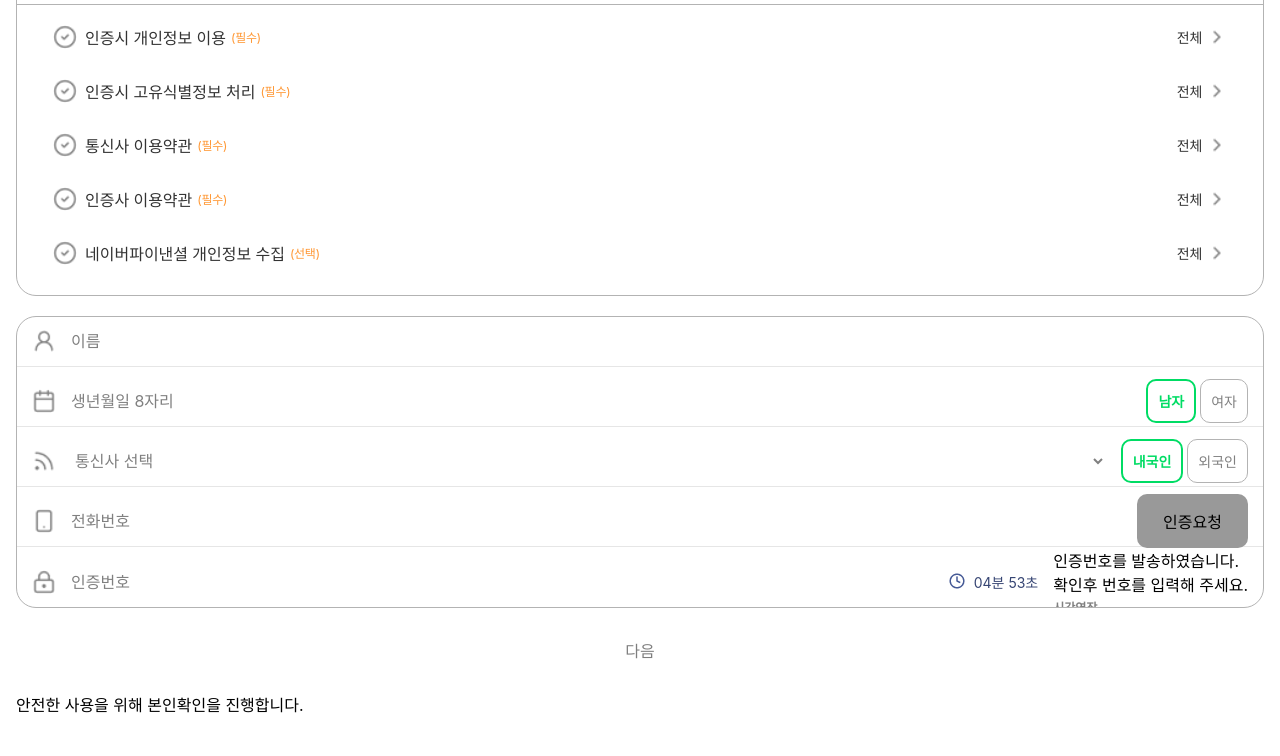
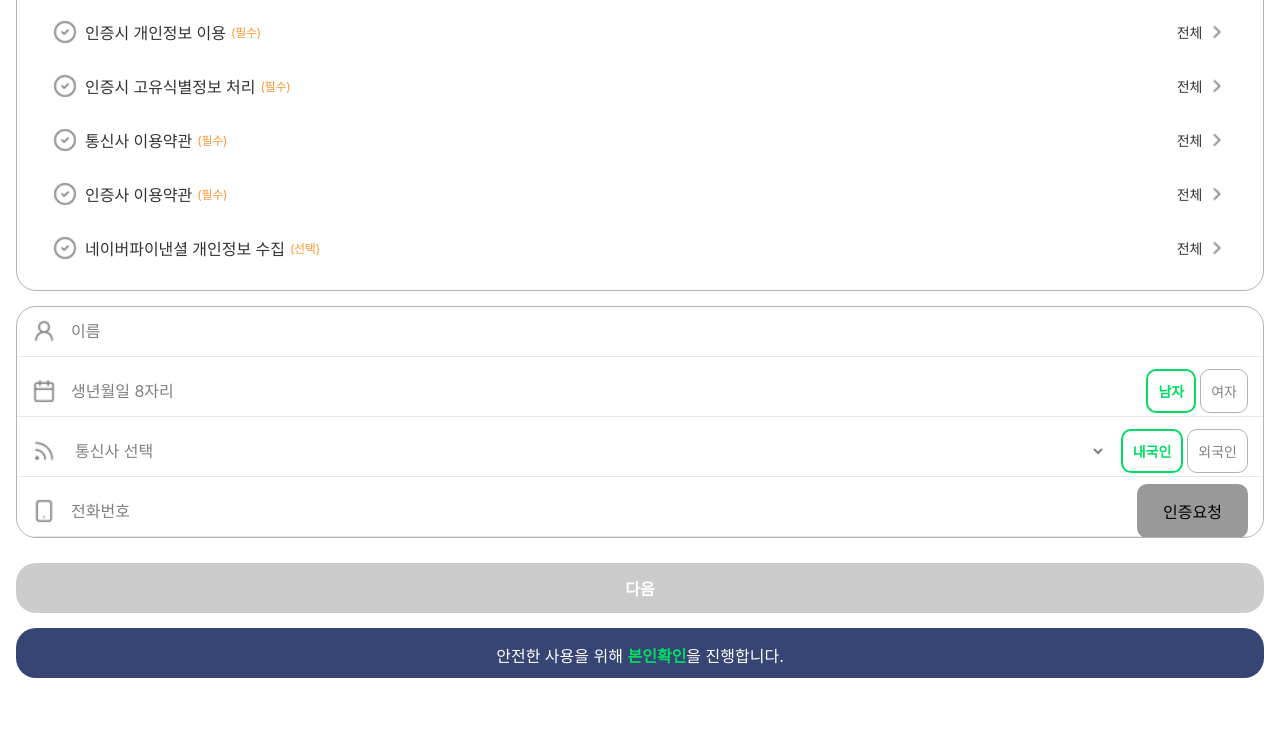
Before and after one commit to yujj9705/naver-webtoon, a plain HTML site: page signup.html in a window 1280 px wide. Shown: the part 205-961 px from the top of the page. After the commit the page ends 923 px from the top, so only its background shows below. Drawn offline with Linux system fonts and the light colour scheme; a web font is replaced by a local one.

Commit message:
design:회원가입 사이트 수정

```diff
--- a/css/signup.css
+++ b/css/signup.css
@@ -35,7 +35,7 @@
   padding: 20px 16px 40px;
   display: flex;
   flex-direction: column;
-  gap: 20px;
+  gap: 15px;
 }
 
 .naver-title {
@@ -63,6 +63,7 @@
   color: var(--black);
   text-align: center;
   line-height: 1.4;
+  margin-bottom: 5px;
 }
 
 /* 약관 */
@@ -162,6 +163,7 @@
   border: 1px solid var(--gray-300);
   border-radius: 20px;
   overflow: hidden;
+  margin-bottom: 10px;
 }
 
 .input-row {
@@ -279,3 +281,44 @@
   flex-shrink: 0;
   white-space: nowrap;
 }
+
+/* 다음 버튼 */
+.next-btn {
+  width: 100%;
+  height: 50px;
+  border: none;
+  border-radius: 20px;
+  font-size: 16px;
+  font-weight: 700;
+  cursor: pointer;
+  background: var(--gray-400);
+  color: var(--white);
+  font-family: inherit;
+  transition: background 0.2s;
+}
+
+.next-btn:not(:disabled) {
+  background: var(--primary);
+}
+
+/* 안내 문구 */
+.notice {
+  font-size: 16px;
+  color: var(--white);
+  background: var(--secondary);
+  padding: 15px 39px;
+  border-radius: 20px;
+  text-align: center;
+  width: 100%;
+  height: 50px;
+  align-items: center;
+}
+
+.highlight {
+  color: var(--primary);
+  font-weight: 700;
+}
+
+.hidden {
+  display: none !important;
+}
```
